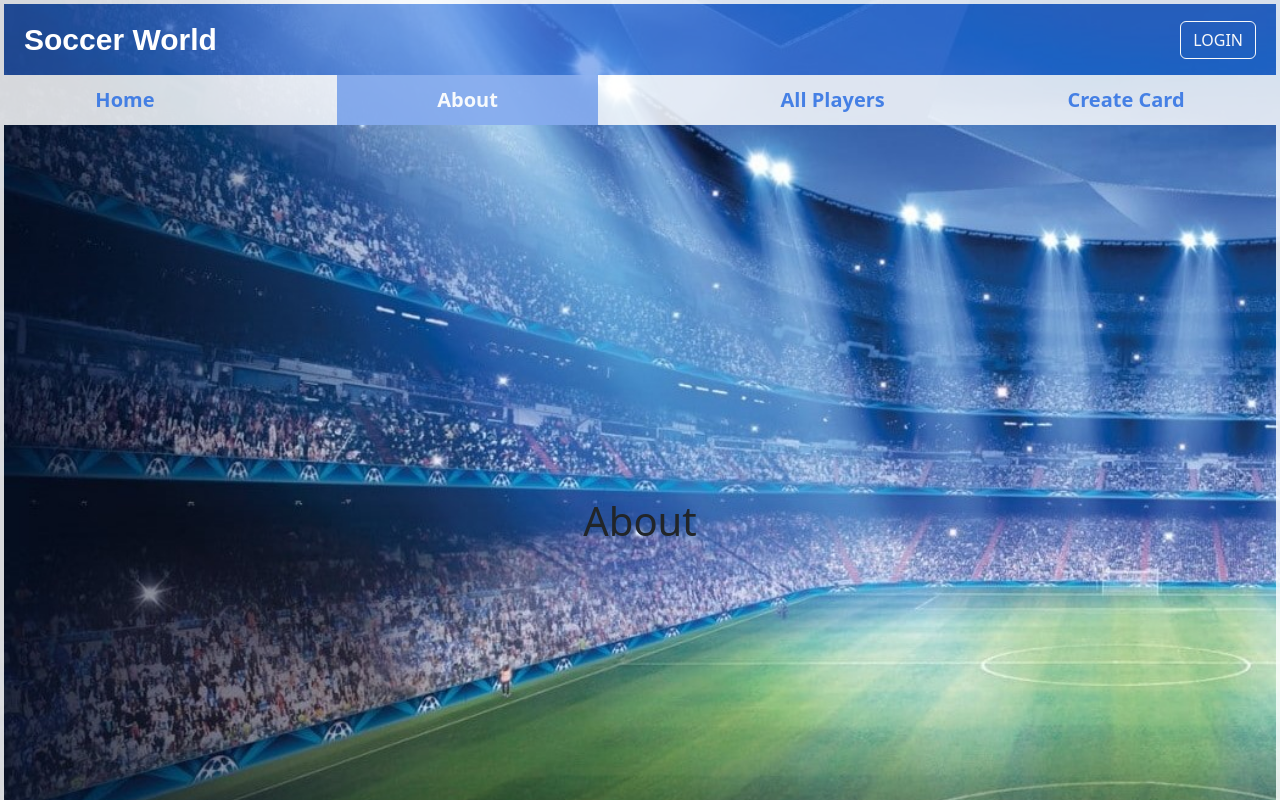
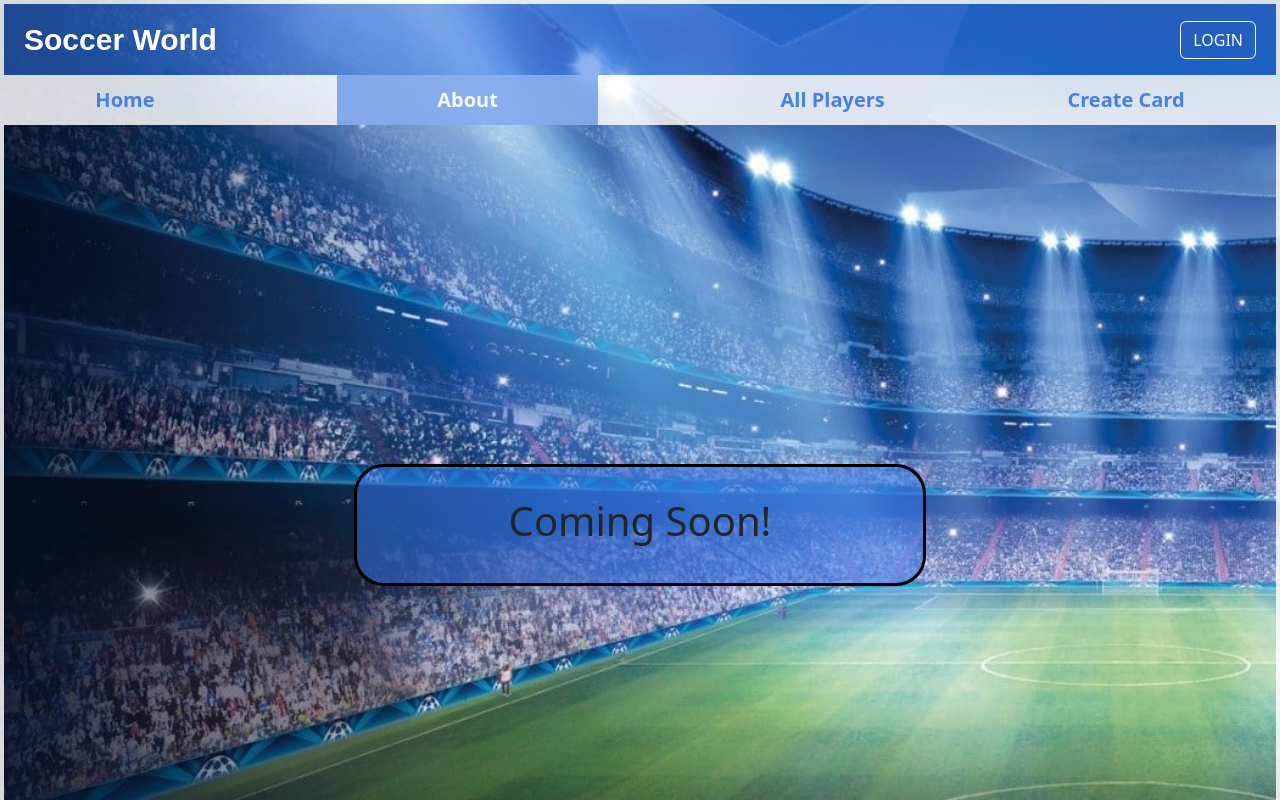
Before and after one commit to farukmiftari994/Soccer_World_Project_MERN, a React (Vite) app in the folder front-end/: page /about in a window 1280 px wide. Shown: the top 800 px of the page. Built offline with nearby package versions, Linux system fonts and the light colour scheme.

Commit message:
vercel.json for back-end added

```diff
--- a/front-end/src/pages/About.tsx
+++ b/front-end/src/pages/About.tsx
@@ -1,7 +1,9 @@
 const About = () => {
   return (
     <div className="content-container">
-      <h1>About</h1>
+      <div className="theForm">
+        <h1 className="d-flex justify-content-center">Coming Soon!</h1>
+      </div>
     </div>
   );
 };
```
Also changed, not shown: 1 other file (tests, documents, lock files or other folders).
